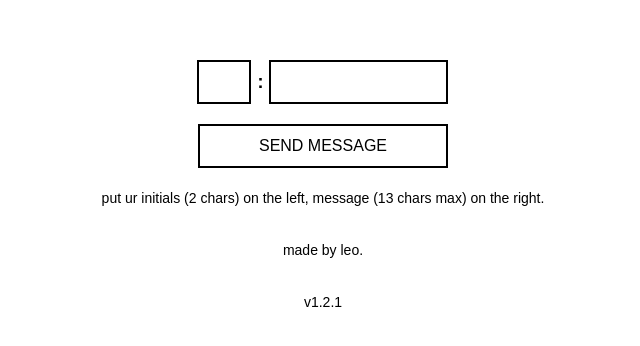
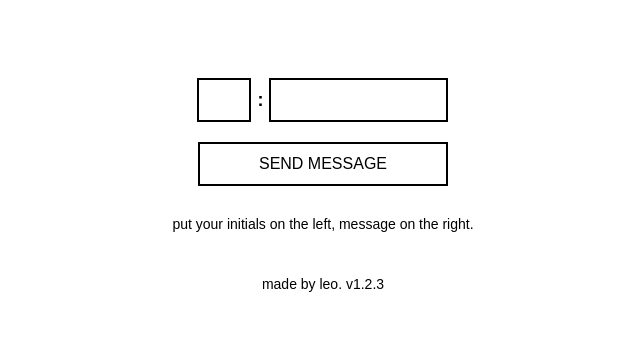
Before and after one commit to le8pold/arduino, a plain HTML site: page index.html in a window 1280 px wide. Shown: the part 208-554 px from the top of the page, without its empty margins (317-957 px from the left). Drawn offline with Linux system fonts and the light colour scheme.

Commit message:
Update index.html

```diff
--- a/index.html
+++ b/index.html
@@ -87,9 +87,8 @@
         <input type="text" id="msgInput" placeholder="" maxlength="13" onfocus="resetUI()">
     </div>
     <button id="sendBtn" onclick="sendMessage()">SEND MESSAGE</button>
-    <p style="margin-top: 2px; font-size: 14px; color: black; font-family: Arial, sans-serif;">put ur initials (2 chars) on the left, message (13 chars max) on the right.</p>
-    <p style="margin-top: 2px; font-size: 14px; color: black; font-family: Arial, sans-serif;">made by leo.</p>
-    <p style="margin-top: 2px; font-size: 14px; color: black; font-family: Arial, sans-serif;">v1.2.1</p>
+    <p style="margin-top: 10px; font-size: 14px; color: black; font-family: Arial, sans-serif;">put your initials on the left, message on the right.</p>
+    <p style="margin-top: 10px; font-size: 14px; color: black; font-family: Arial, sans-serif;">made by leo. v1.2.3</p>
 </div>
 <script>
     const initEl = document.getElementById("initInput");
```
